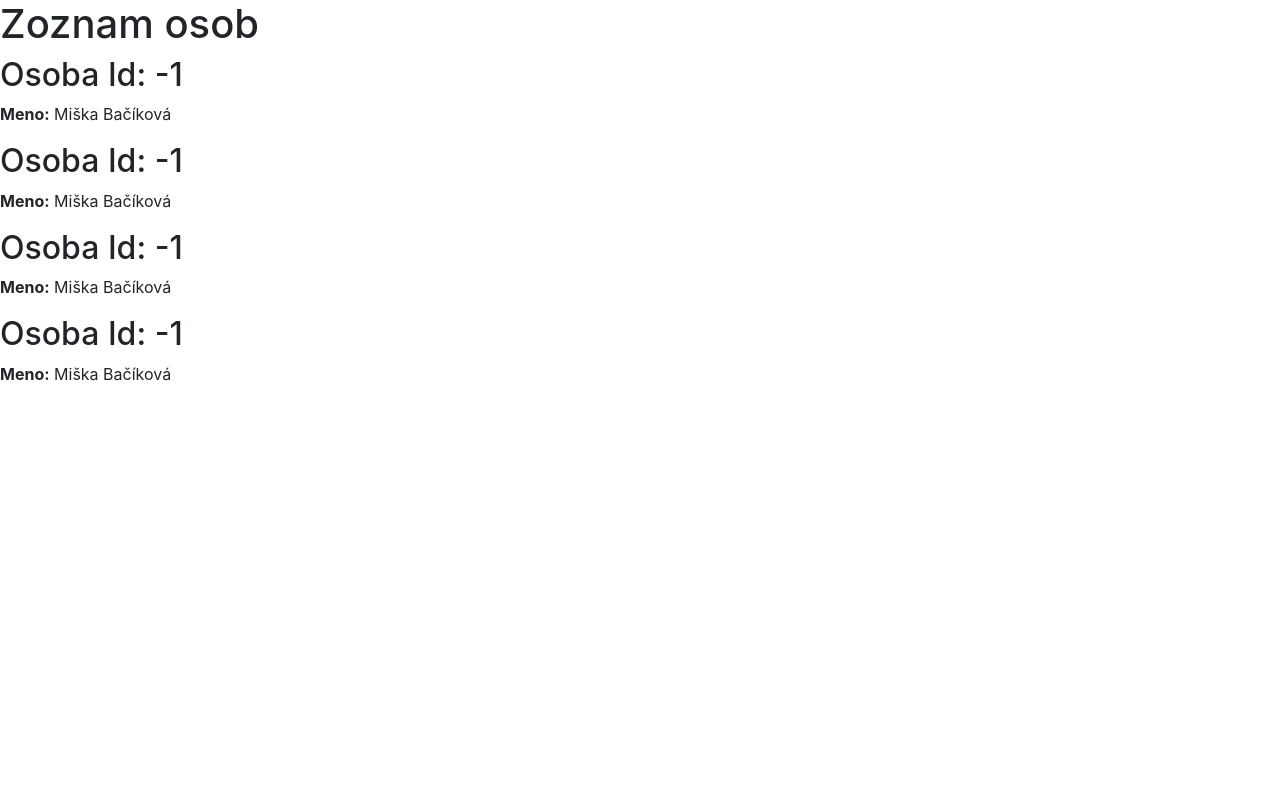
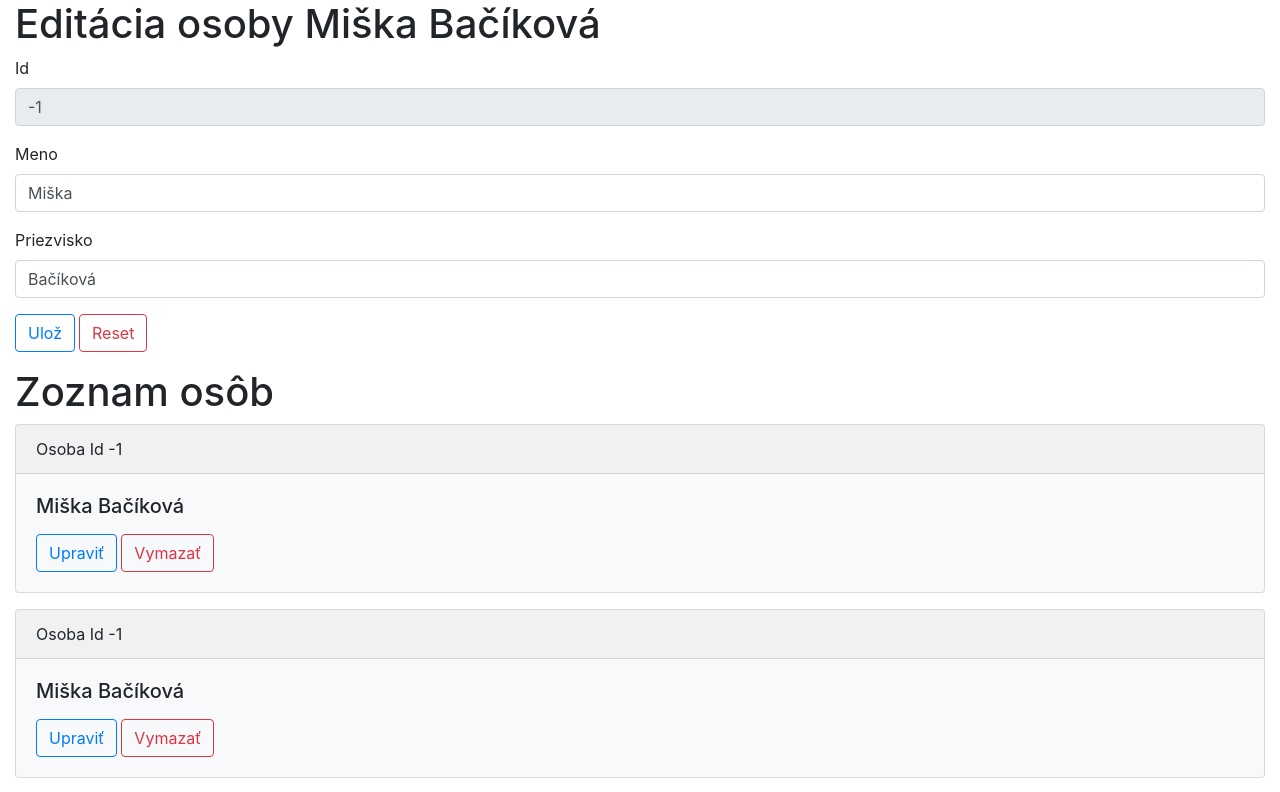
Before and after one commit to CDE-services/angularKybernetika2019, an Angular app: page / in a window 1280 px wide. Shown: the top 792 px of the page. Built offline with nearby package versions, Linux system fonts and the light colour scheme.

Commit message:
css styly

```diff
--- a/src/app/app.component.html
+++ b/src/app/app.component.html
@@ -1,5 +1,18 @@
+<div class="container-fluid">
+  <!--h1>Toto je moja apka s nazvom {{title}}</h1>
+  <app-auto></app-auto>
+  <app-osoba></app-osoba>
+  <app-test></app-test>-->
+  <p>
+    <app-osoba-edit></app-osoba-edit>
+  </p>
+  <p>
+    <app-osoba-list></app-osoba-list>
+  </p>
+</div>
+
 <!--The content below is only a placeholder and can be replaced.-->
-<div style="text-align:center">
+<!--div style="text-align:center">
   <h1>
     Welcome to {{ title }}!
   </h1>
@@ -25,6 +38,6 @@
   <li>
     <h2><a target="_blank" rel="noopener" href="https://blog.angular.io/">Angular blog</a></h2>
   </li>
-</ul>
+</ul-->
 
 <router-outlet></router-outlet>
--- a/src/app/app.component.ts
+++ b/src/app/app.component.ts
@@ -2,14 +2,7 @@ import { Component } from '@angular/core';
 
 @Component({
   selector: 'app-root',
-  template: `
-          <!--h1>Toto je moja apka s nazvom {{title}}</h1>
-          <app-auto></app-auto>
-          <app-osoba></app-osoba>
-          <app-test></app-test>
-          <app-osoba-edit></app-osoba-edit> -->
-          <app-osoba-list></app-osoba-list>
-  `,
+  templateUrl: './app.component.html',
   styleUrls: ['./app.component.css']
 })
 export class AppComponent {
--- a/src/app/auto/auto.component.html
+++ b/src/app/auto/auto.component.html
@@ -1,10 +1,11 @@
-<div class="container">
-  <h2>Auto Id: {{auto.Id}}</h2>
-  <p>
-    <strong>ECV:</strong>
-    {{auto.Ecv}}
-
-    <strong>Poznamka:</strong>
-    {{auto.Poznamka}}
-  </p>
+<div class="card bg-light mb-3">
+  <div class="card-header">
+    Auto ID {{auto.Id}}
+  </div>
+  <div class="card-body">
+    <h5 class="card-title">{{auto.Ecv}}</h5>
+    <div class="card-text mb-3">{{auto.Poznamka}}</div>
+    <a href="#" class="btn btn-outline-primary mr-1">Upraviť</a>
+    <a href="#" class="btn btn-outline-danger">Vymazať</a>
+  </div>
 </div>
--- a/src/app/osoba-edit/osoba-edit.component.html
+++ b/src/app/osoba-edit/osoba-edit.component.html
@@ -1,5 +1,28 @@
+<h1>Editácia osoby {{osoba.Meno}} {{osoba.Priezvisko}}</h1>
+
 <form name="osobaForm">
-  Id:         <input type="text" [(ngModel)]="osoba.Id" id="id" name="id">
-  Meno:       <input type="text" [(ngModel)]="osoba.Meno" id="meno" name="meno">
-  Priezvisko: <input type="text" [(ngModel)]="osoba.Priezvisko" id="priezvisko" name="priezvisko">
+  <div class="form-group">
+    <label>Id</label>
+    <input type="text"
+           class="form-control"
+           [(ngModel)]="osoba.Id"
+           id="id" name="id"
+           readonly>
+  </div>
+  <div class="form-group">
+    <label>Meno</label>
+    <input type="text"
+           class="form-control"
+           [(ngModel)]="osoba.Meno"
+           id="meno" name="meno">
+  </div>
+  <div class="form-group">
+    <label>Priezvisko</label>
+    <input type="text"
+           class="form-control"
+           [(ngModel)]="osoba.Priezvisko"
+           id="priezvisko" name="priezvisko">
+  </div>
+  <button type="submit" class="btn btn-outline-primary mr-1">Ulož</button>
+  <button type="submit" class="btn btn-outline-danger">Reset</button>
 </form>
--- a/src/app/osoba-list/osoba-list.component.html
+++ b/src/app/osoba-list/osoba-list.component.html
@@ -1,3 +1,3 @@
-<h1>Zoznam osob</h1>
+<h1>Zoznam osôb</h1>
 
 <app-osoba *ngFor="let o of osoby"></app-osoba>
--- a/src/app/osoba/osoba.component.html
+++ b/src/app/osoba/osoba.component.html
@@ -1,5 +1,10 @@
-<h2>Osoba Id: {{osoba.Id}}</h2>
-<p>
-  <strong>Meno:</strong>
-  {{osoba.Meno + " " + osoba.Priezvisko}}
-</p>
+<div class="card bg-light mb-3">
+  <div class="card-header">
+    Osoba Id {{osoba.Id}}
+  </div>
+  <div class="card-body">
+    <h5 class="card-title mb-3">{{osoba.Meno}} {{osoba.Priezvisko}}</h5>
+    <a href="#" class="btn btn-outline-primary mr-1">Upraviť</a>
+    <a href="#" class="btn btn-outline-danger">Vymazať</a>
+  </div>
+</div>
```
